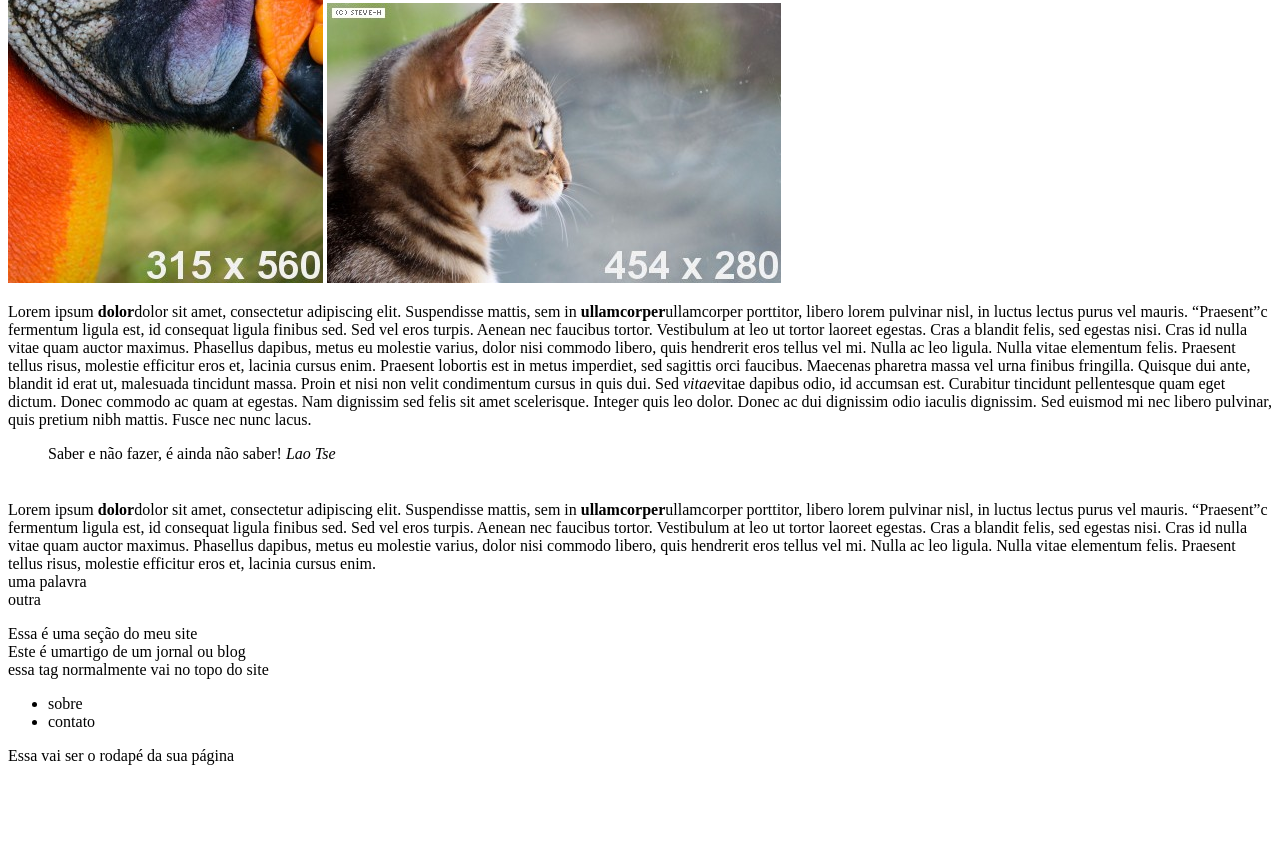
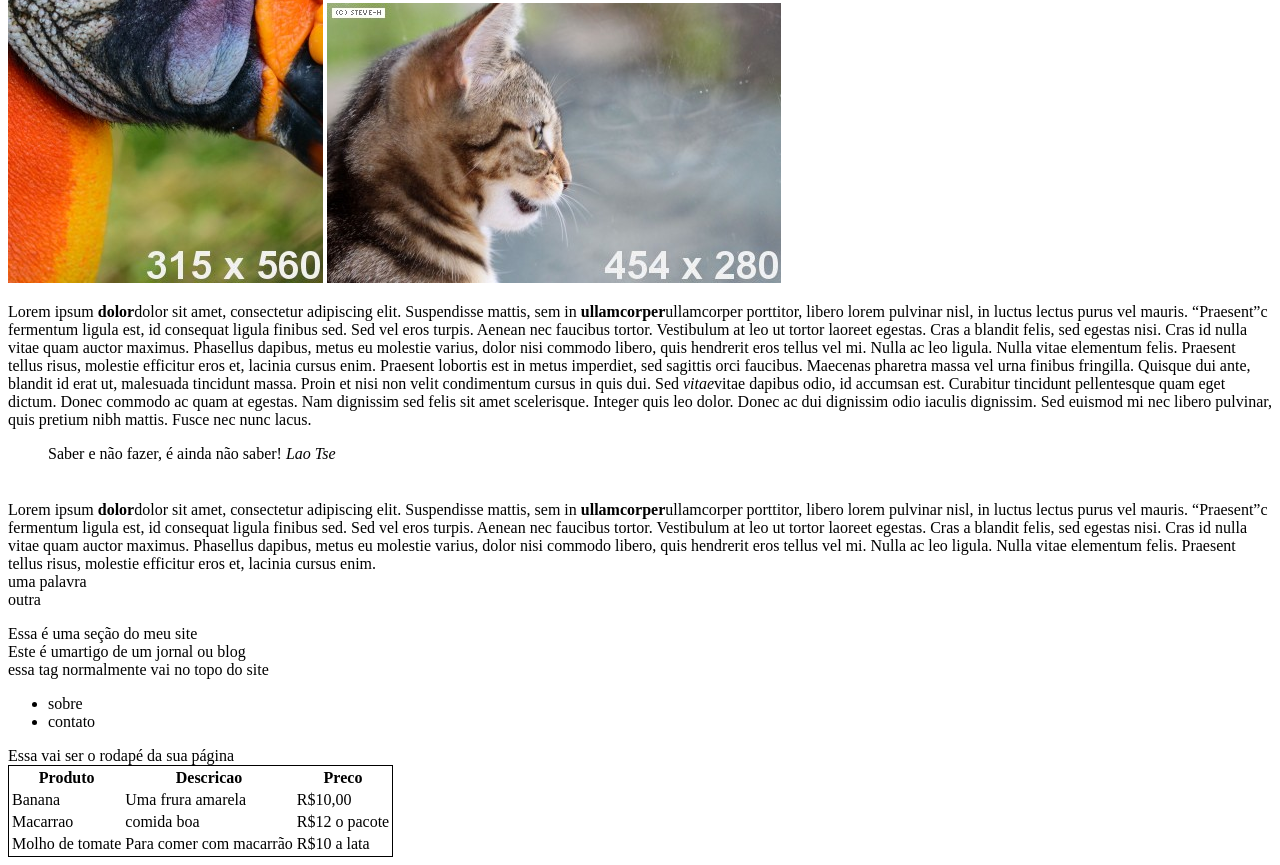
Before and after one commit to aroldoabarbosa/html_playground, a plain HTML site: page index.html in a window 1280 px wide. Shown: the part 1631-2496 px from the top of the page. Before the commit the page ends 2404 px from the top, so only its background shows below. Drawn offline with Linux system fonts and the light colour scheme.

Commit message:
aprendemos sobre tabela

```diff
--- a/index.html
+++ b/index.html
@@ -109,5 +109,35 @@
 <address>
 
 </address>
+
+<table style="border: 1px solid">
+  <thead>
+  <tr>
+    <th> Produto</th>
+    <th>Descricao</th>
+    <th>Preco</th>
+  </tr>
+  </thead>
+
+<tbody>
+   <tr>
+  <td>Banana</td>
+  <td>Uma frura amarela</td>
+  <td>R$10,00</td>
+  </tr>
+  <tr>
+    <td>Macarrao</td>
+    <td>comida boa</td>
+    <td>R$12 o pacote</td>
+  </tr>
+  <tr>
+    <td>Molho de tomate</td>
+  <td>Para comer com macarrão</td>
+  <td>R$10 a lata</td>
+  </tr>
+</tbody>
+
+
+</table>
   </body>
 </html>
```
